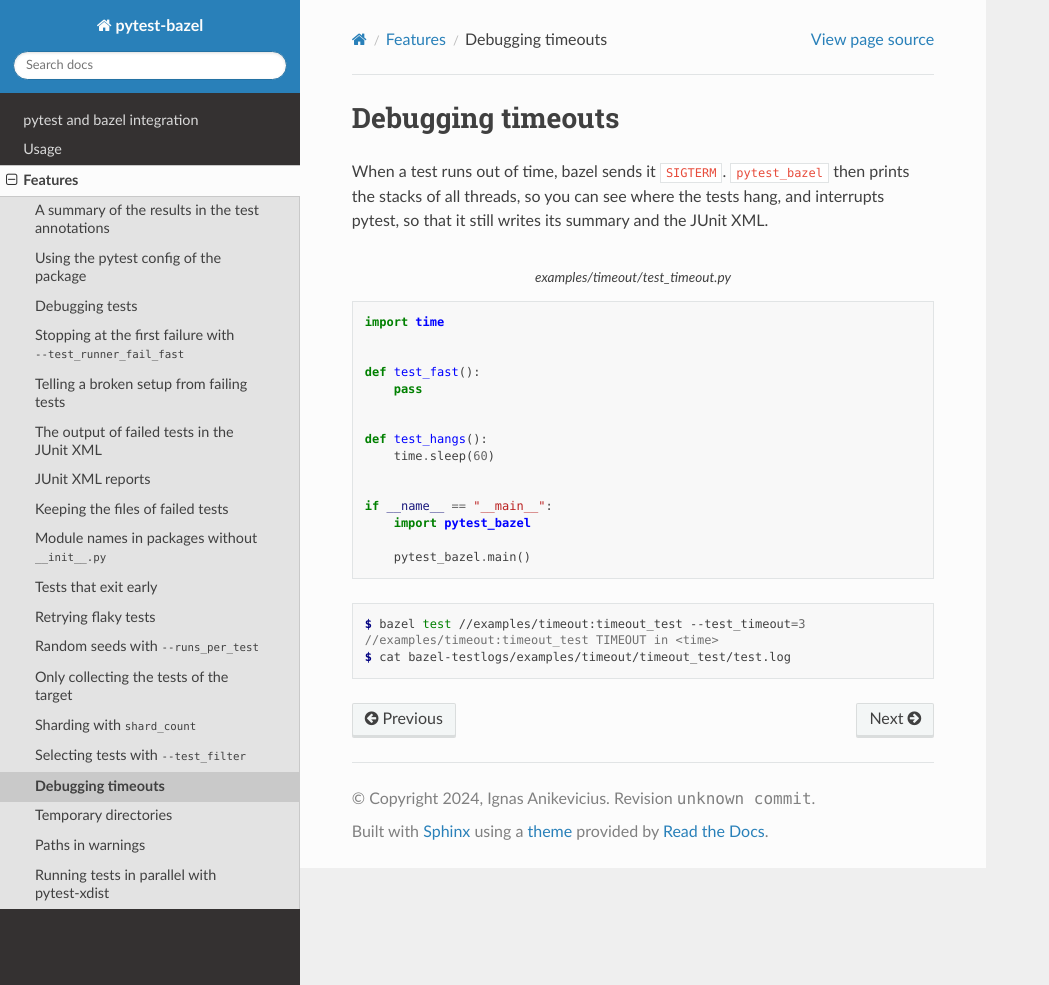
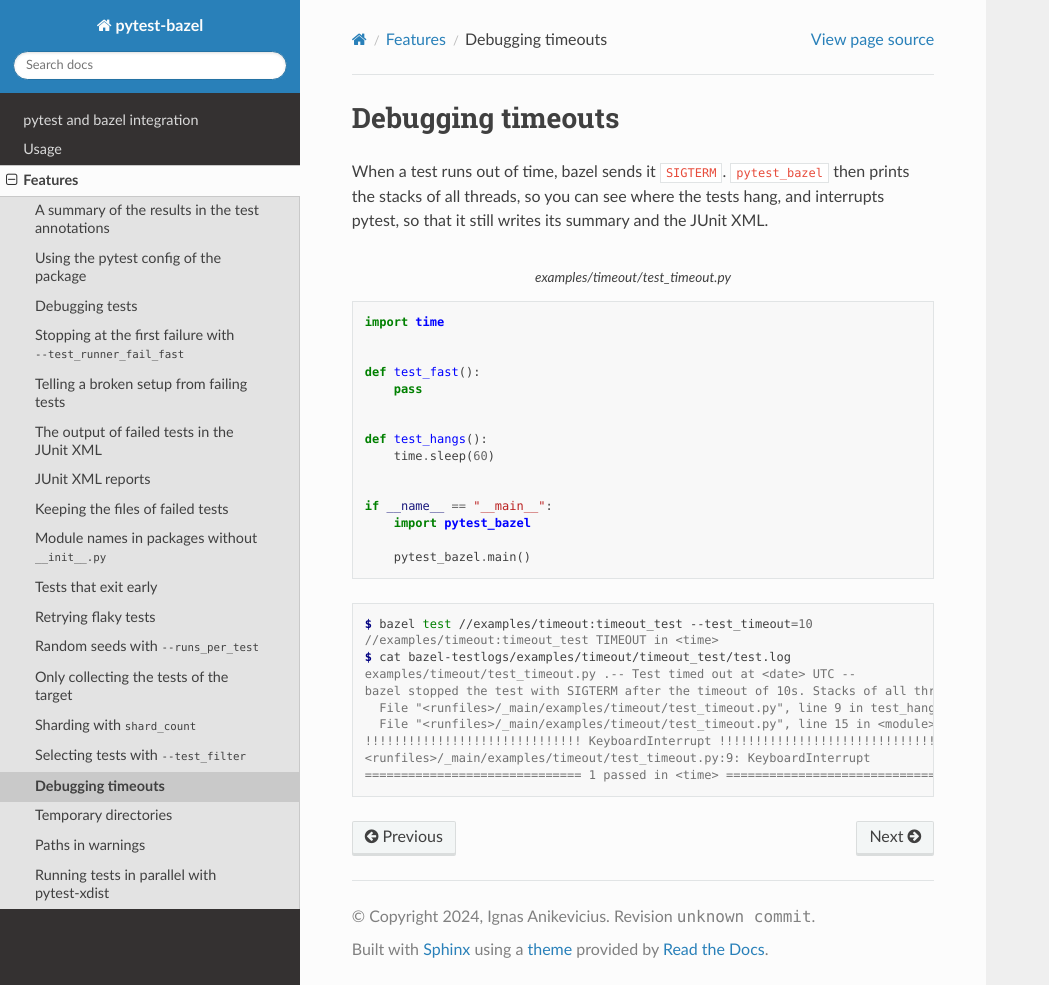
Before and after one commit to aignas/pytest-bazel, a Sphinx documentation site: the page built from docs/features/timeout.md, in a window 1280 px wide and 985 px high. Shown: the whole window, without its empty margins (0-1049 px from the left). Built offline with Sphinx 7.4.7 and the Read the Docs theme 3.1.0, drawn with Linux system fonts in a browser that asks for light colours; pages that are not in the unit, such as notebooks, are missing from menus.

Commit message:
docs: give the timeout examples 10s to start
With 3s, a slow or busy machine timed the test out before pytest
printed anything, and the generated page had an empty log.

````diff
--- a/docs/features/timeout.md
+++ b/docs/features/timeout.md
@@ -28,9 +28,15 @@ if __name__ == "__main__":
 
 <!-- run: timeout -->
 ```console
-$ bazel test //examples/timeout:timeout_test --test_timeout=3
+$ bazel test //examples/timeout:timeout_test --test_timeout=10
 //examples/timeout:timeout_test TIMEOUT in <time>
 $ cat bazel-testlogs/examples/timeout/timeout_test/test.log
-
+examples/timeout/test_timeout.py .-- Test timed out at <date> UTC --
+bazel stopped the test with SIGTERM after the timeout of 10s. Stacks of all threads:
+  File "<runfiles>/_main/examples/timeout/test_timeout.py", line 9 in test_hangs
+  File "<runfiles>/_main/examples/timeout/test_timeout.py", line 15 in <module>
+!!!!!!!!!!!!!!!!!!!!!!!!!!!!!! KeyboardInterrupt !!!!!!!!!!!!!!!!!!!!!!!!!!!!!!!
+<runfiles>/_main/examples/timeout/test_timeout.py:9: KeyboardInterrupt
+============================== 1 passed in <time> ===============================
 ```
 <!-- end -->
````
Also changed, not shown: docs/features/xdist.md (+2 -2 lines), 1 other file.
